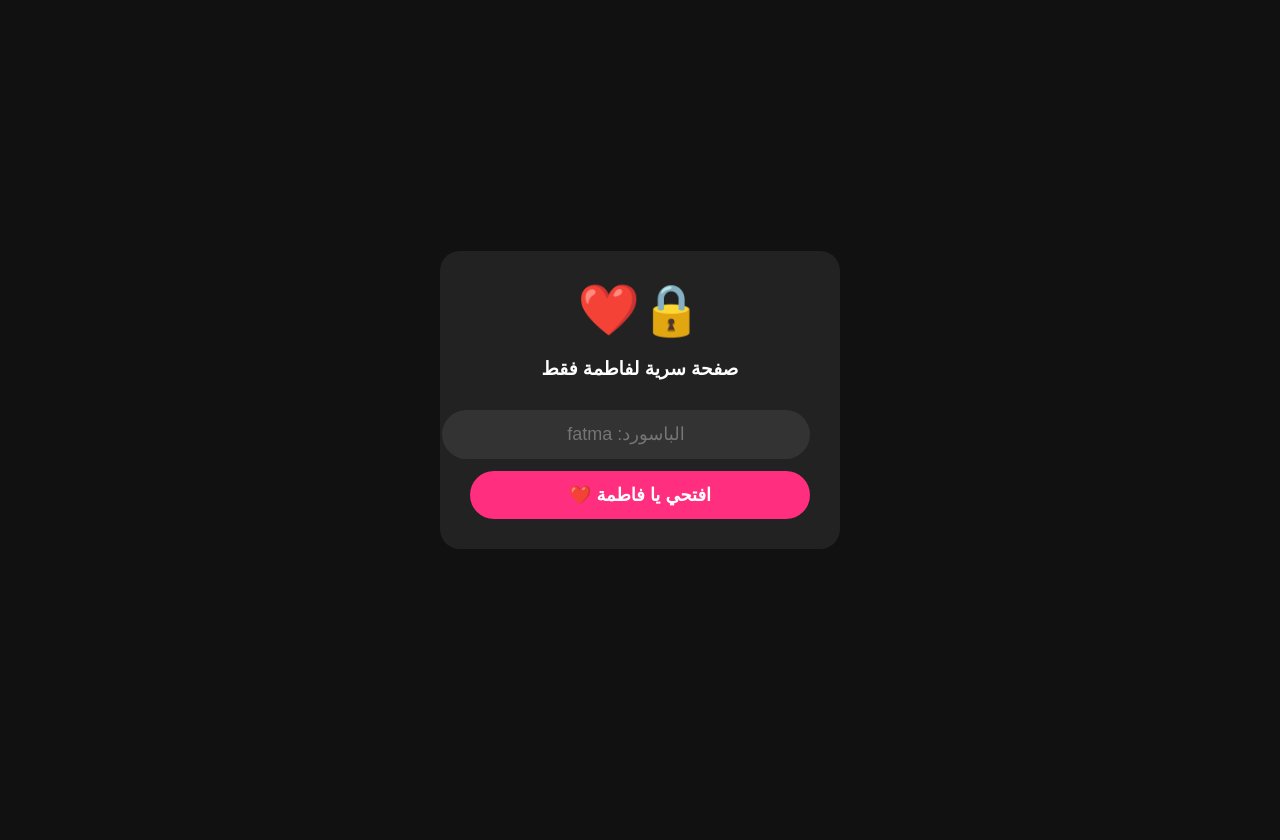
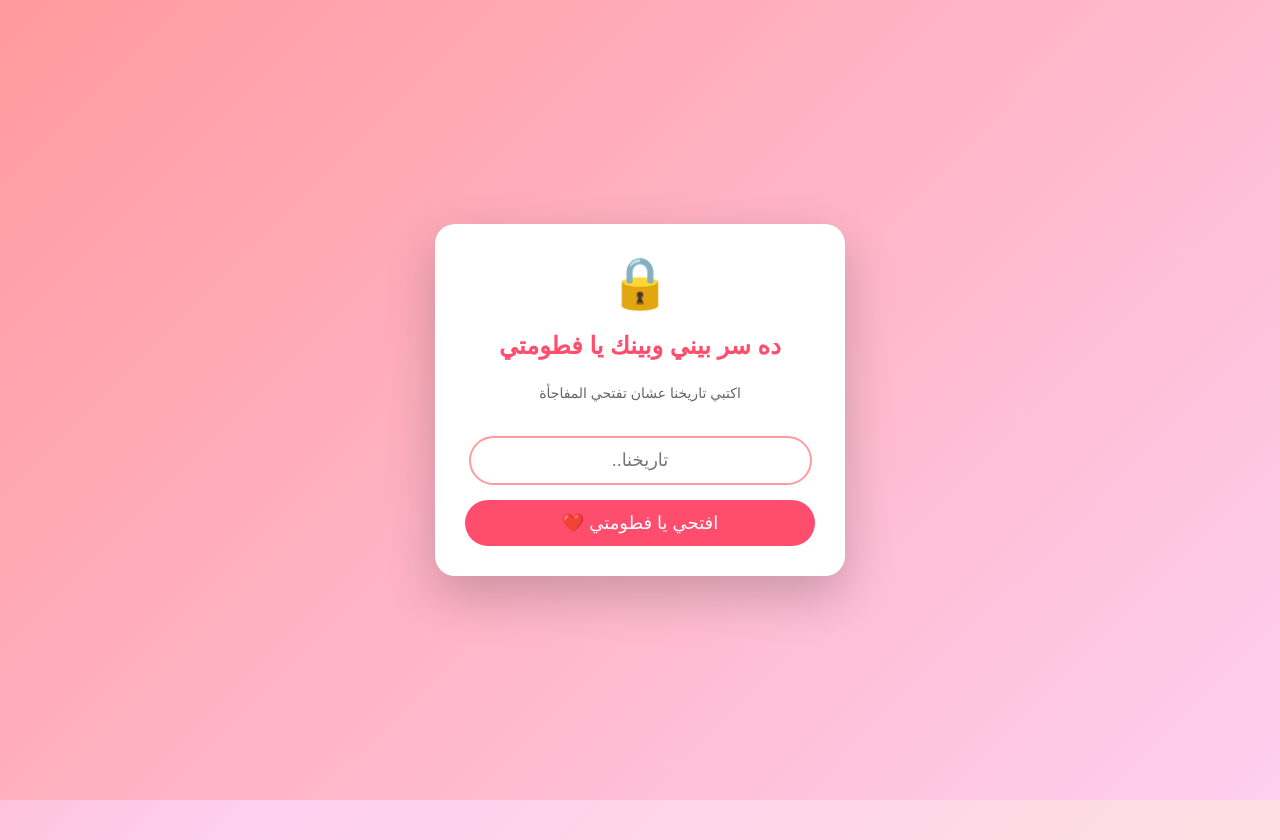
Before and after one commit to mohamedfff12/secretpage, a plain HTML site: page index.html in a window 1280 px wide. Drawn offline with Linux system fonts and the light colour scheme.

Commit message:
Revise index.html for personalized content and styles
Updated the HTML structure and styling for a personalized page dedicated to Fatima, including changes to titles, styles, and content.

```diff
--- a/index.html
+++ b/index.html
@@ -1,50 +1,45 @@
+
 <!DOCTYPE html>
 <html lang="ar" dir="rtl">
 <head>
 <meta charset="UTF-8">
-<meta name="viewport" content="width=device-width, initial-scale=1">
-<title>فاطمة ❤️</title>
+<meta name="viewport" content="width=device-width, initial-scale=1.0">
+<title>فطومتي ❤️</title>
 <style>
-body{margin:0;font-family:sans-serif;background:#111;color:#fff;text-align:center}
-.lock{position:fixed;inset:0;background:#111;display:flex;align-items:center;justify-content:center;z-index:99;transition:.7s}
-.box{background:#222;padding:30px;border-radius:20px;width:90%;max-width:340px}
-input{width:100%;padding:14px;border-radius:30px;border:0;background:#333;color:#fff;text-align:center;font-size:18px;margin:12px 0}
-button{width:100%;padding:13px;border-radius:30px;border:0;background:#ff2e7e;color:#fff;font-weight:900;font-size:18px}
-.hero{min-height:100vh;display:flex;flex-direction:column;align-items:center;justify-content:center;padding:20px}
-h1{font-size:50px;color:#ff8fab}
-.msg{max-width:600px;margin:20px auto;background:#222;padding:25px;border-radius:20px;line-height:2}
+body{margin:0;min-height:100vh;display:flex;align-items:center;justify-content:center;background:linear-gradient(135deg,#ff9a9e,#fecfef,#ffdde1);font-family:sans-serif;padding:20px}
+.card{background:white;max-width:520px;width:100%;border-radius:30px;padding:35px 25px;box-shadow:0 20px 60px rgba(0,0,0,0.15);text-align:center}
+h1{color:#ff4d6d;font-size:32px}
+p{color:#333;font-size:19px;line-height:1.9;white-space:pre-line}
+.heart{font-size:50px;animation:beat 1s infinite alternate}
+@keyframes beat{to{transform:scale(1.2)}}
+#lock-screen{position:fixed;inset:0;background:linear-gradient(135deg,#ff9a9e,#fecfef);display:flex;align-items:center;justify-content:center;z-index:999}
+.lock-box{background:white;padding:30px;border-radius:20px;text-align:center;box-shadow:0 20px 50px rgba(0,0,0,0.2);width:90%;max-width:350px}
+input{width:90%;padding:12px;border-radius:25px;border:2px solid #ff9a9e;text-align:center;font-size:18px;margin:15px 0}
+button{background:#ff4d6d;color:white;border:none;padding:12px 25px;border-radius:25px;font-size:18px;cursor:pointer;width:100%}
+img{width:100%;border-radius:20px;margin:15px 0;max-height:400px;object-fit:cover}
+.music{margin-top:15px;background:#fff0f3;padding:12px;border-radius:15px}
 </style>
 </head>
 <body>
-<div class="lock" id="lock">
-<div class="box">
-<div style="font-size:50px">🔒❤️</div>
-<h3>صفحة سرية لفاطمة فقط</h3>
-<input id="p" type="password" placeholder="الباسورد: fatma">
-<button onclick="unlock()">افتحي يا فاطمة ❤️</button>
-<p id="err" style="color:#ff4d6d;display:none;margin-top:10px">غلط حاولي fatma</p>
+
+<div id="lock-screen">
+  <div class="lock-box">
+    <div style="font-size:50px">🔒</div>
+    <h2 style="color:#ff4d6d">ده سر بيني وبينك يا فطومتي</h2>
+    <p style="font-size:14px;color:#666">اكتبي تاريخنا عشان تفتحي المفاجأة</p>
+    <input type="password" id="passInput" placeholder="تاريخنا..">
+    <button onclick="checkPass()">افتحي يا فطومتي ❤️</button>
+    <p id="error" style="color:red;font-size:13px;display:none;margin-top:10px">التاريخ غلط يا فطومتي جربي تاني 🥺</p>
+  </div>
 </div>
-</div>
-<div class="hero">
-<h1>فاطمة ❤️</h1>
-<p style="color:#ff8fab;font-size:24px">انتي كل حياتي</p>
-<div class="msg">
-يا فاطمة...<br><br>
-من اول يوم شفتك وانتي اغلى حد في حياتي<br>
-ضحكتك بتنور يومي<br><br>
-عملتلك الصفحة دي مخصوص عشانك<br><br>
-بحبك وهفضل احبك لاخر نفس فيا ❤️<br><br>
-<span style="color:#ff8fab">- محمد</span>
-</div>
-</div>
-<script>
-function unlock(){
- var v=document.getElementById('p').value.toLowerCase().trim();
- if(v==='fatma'||v==='فاطمة'||v==='فاطمه'){
-  document.getElementById('lock').style.opacity='0';
-  setTimeout(function(){document.getElementById('lock').style.display='none'},700);
- }else{document.getElementById('err').style.display='block'}
-}
-</script>
-</body>
-</html>
+
+<div class="card" id="main-content" style="display:none">
+<div class="heart">❤️</div>
+<h1>بصي ي فطومتي</h1>
+
+<!-- الصورة هتظهر هنا لوحدها لما ترفعها -->
+<img id="fatomImg" src="fatom.jpg" onerror="this.style.display='none'">
+
+<p>عايز اقولك انك من يوم ما دخلتي حياتي وانتي غيرتي كل حاجة فيها والله اتغيرت فعلا بسببك
+انتي مش مجرد حبيبتي، انتي حنينه عليا وطيبة وقلبك ابيض وجميله اوي والله
+بحب كل تفصيلة فيكي، بحب ك
```
